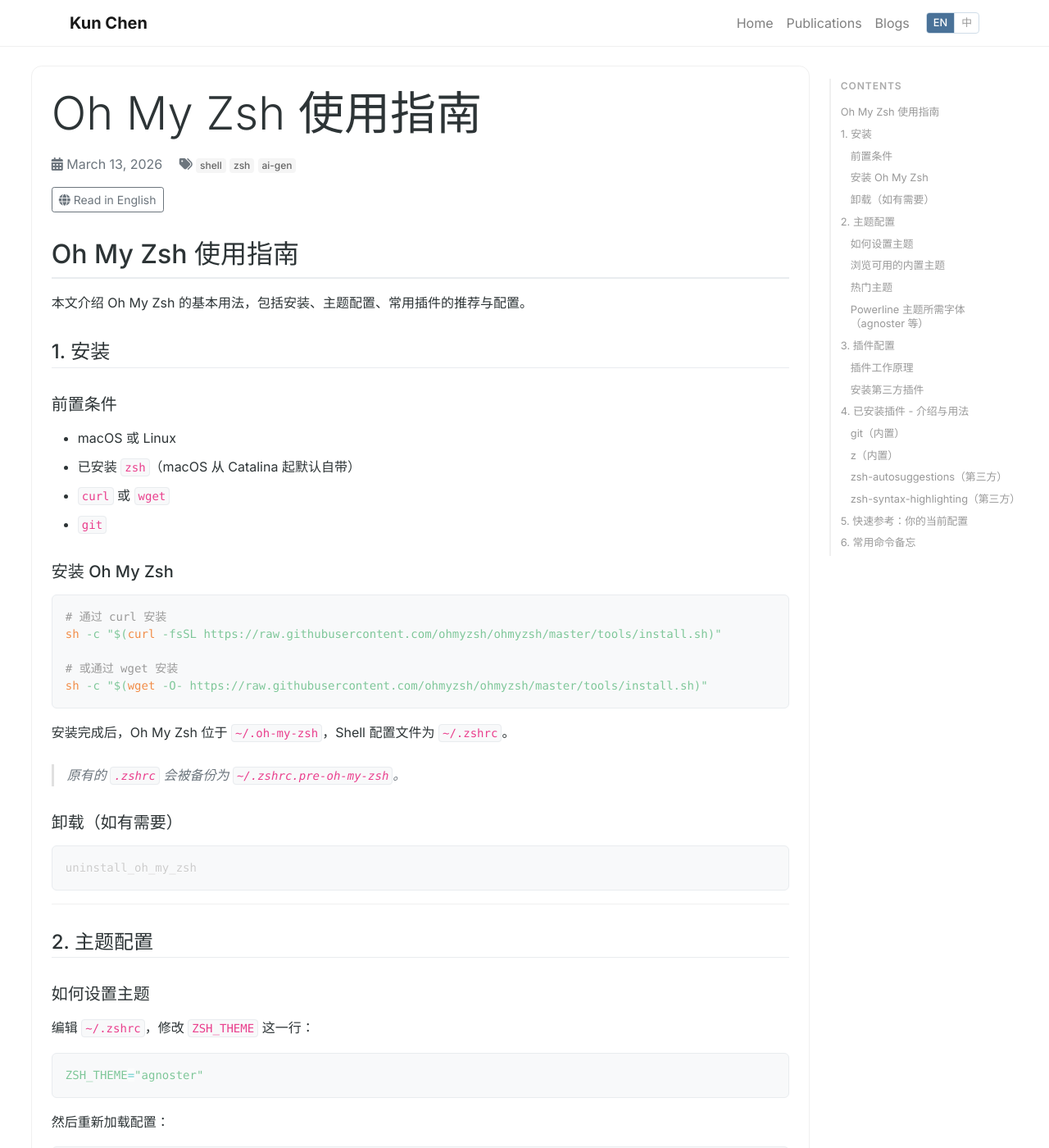
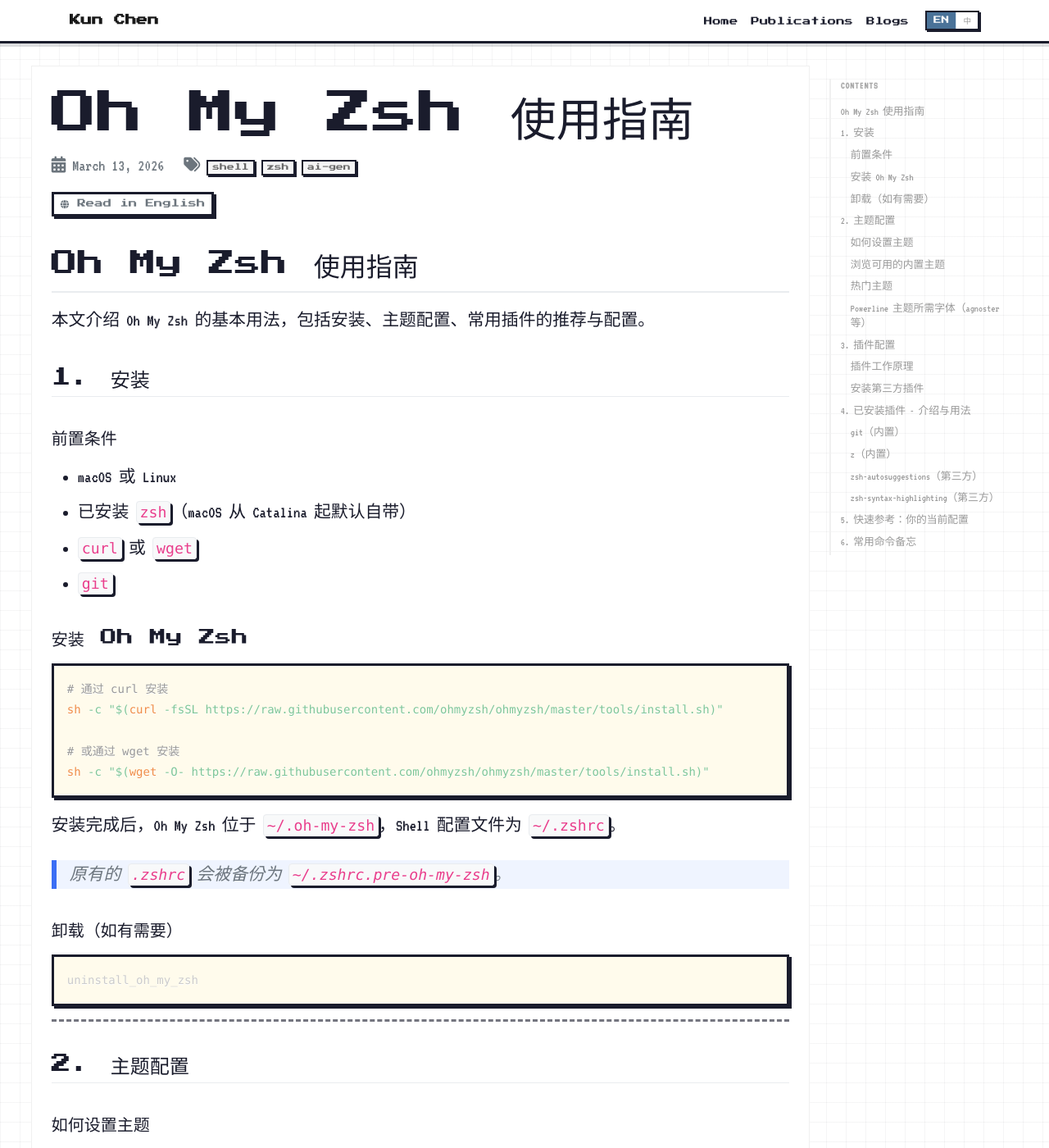
Before and after one commit to Kwen-Chen/Kwen-Chen.github.io, a Jekyll site: the page built from _blogs/2026-03-13-oh-my-zsh-guide-zh.md, in a window 1280 px wide and 1400 px high. Shown: the whole window at 82% size. Built offline with Jekyll 4.4.1, drawn with Linux system fonts in a browser that asks for light colours; nearby versions of some CDN libraries; some web fonts are replaced; a style sheet for code colours, icons or effects is not loaded.

Commit message:
add news, PhysLogic cover, and switchable pixel theme
- News: Tencent Hunyuan internship & ICML 2026 paper acceptance
- Add cover image for PhysLogic publication
- Add pixel/retro theme toggled via `theme:` in _data/display.yml (classic | pixel)

Co-Authored-By: Claude Fable 5 <noreply@anthropic.com>

```diff
--- a/_data/display.yml
+++ b/_data/display.yml
@@ -1,3 +1,7 @@
+# Site theme: "classic" (original look) or "pixel" (retro pixel-game style).
+# Switch anytime by changing this one line.
+theme: pixel
+
 homepage:
   show_experience: true
   show_news: true
--- /dev/null
+++ b/_includes/theme.html
@@ -0,0 +1,9 @@
+{%- comment -%}
+Theme switcher: set `theme` in _data/display.yml to "classic" or "pixel".
+Classic loads nothing extra; pixel loads retro fonts + pixel-theme.css overrides.
+{%- endcomment -%}
+{%- assign theme = site.data.display.theme | default: "classic" -%}
+{%- if theme == "pixel" -%}
+<link href="https://fonts.googleapis.com/css2?family=Press+Start+2P&family=VT323&family=DotGothic16&display=swap" rel="stylesheet">
+<link rel="stylesheet" href="{{ '/assets/css/pixel-theme.css' | relative_url }}">
+{%- endif -%}
--- a/_layouts/blog.html
+++ b/_layouts/blog.html
@@ -20,6 +20,7 @@
             <link rel="stylesheet" href="https://cdnjs.cloudflare.com/ajax/libs/prism/1.29.0/themes/prism.min.css" integrity="sha512-tN7Ec6zAFaVSG3TpNAKtk4DOHNpSwKHxxrsiw4GHKESGPs5njn/0sMCUMl2kvVQRyCns8CJJ4oOa7L2vBGyxIHQ==" crossorigin="anonymous">
             <link rel="stylesheet" href="https://cdnjs.cloudflare.com/ajax/libs/prism/1.29.0/themes/prism-tomorrow.min.css" integrity="sha512-vswe4c6qH7k4+QJxNlblz8aG9+X+QqJmidQCuH0Q2Tl+JYp4d8eGvN9Z3vR8e/3W1D4GWsGXD7/1YyYf6e2kEnw==" crossorigin="anonymous">
             <link rel="stylesheet" href="{{ '/assets/css/global.css' | relative_url }}">
+            {% include theme.html %}
 </head>
 <body class="bg-white d-flex flex-column min-vh-100" {% if page.lang_pair %}data-lang-pair="{{ page.lang_pair | relative_url }}"{% endif %} {% if page.lang %}data-page-lang="{{ page.lang }}"{% endif %} {{ page.body_attr }}>
     {% include navbar.html %}
--- a/_layouts/default.html
+++ b/_layouts/default.html
@@ -24,6 +24,7 @@
     <link rel="stylesheet" href="https://cdnjs.cloudflare.com/ajax/libs/prism/1.29.0/themes/prism.min.css" integrity="sha512-tN7Ec6zAFaVSG3TpNAKtk4DOHNpSwKHxxrsiw4GHKESGPs5njn/0sMCUMl2kvVQRyCns8CJJ4oOa7L2vBGyxIHQ==" crossorigin="anonymous">
     <link rel="stylesheet" href="https://cdnjs.cloudflare.com/ajax/libs/prism/1.29.0/themes/prism-tomorrow.min.css" integrity="sha512-vswe4c6qH7k4+QJxNlblz8aG9+X+QqJmidQCuH0Q2Tl+JYp4d8eGvN9Z3vR8e/3W1D4GWsGXD7/1YyYf6e2kEnw==" crossorigin="anonymous">
     <link rel="stylesheet" href="{{ '/assets/css/global.css' | relative_url }}">
+    {% include theme.html %}
 </head>
 <body class="bg-white d-flex flex-column min-vh-100" {{ page.body_attr }}>
     {% include navbar.html %}
--- a/_layouts/prompt.html
+++ b/_layouts/prompt.html
@@ -10,6 +10,7 @@
     <link rel="preconnect" href="https://fonts.gstatic.com" crossorigin>
     <link href="https://fonts.googleapis.com/css2?family=Lato:ital,wght@0,300;0,400;0,700;0,900;1,300;1,400;1,700;1,900&family=Raleway:ital,wght@0,300;0,400;0,500;1,300;1,400;1,500&display=swap" rel="stylesheet">
     <link rel="stylesheet" href="{{ '/assets/css/global.css' | relative_url }}">
+    {% include theme.html %}
 </head>
 <style type="text/css">
     .container {
--- /dev/null
+++ b/assets/css/pixel-theme.css
@@ -0,0 +1,269 @@
+@charset "utf-8";
+/* ============================================================
+   Pixel / retro game theme.
+   Loaded on top of global.css when `theme: pixel` is set in
+   _data/display.yml — every rule here overrides the classic look,
+   so deleting this file (or switching back to `classic`) restores
+   the original theme untouched.
+   ============================================================ */
+
+:root {
+    --px-ink: #1a1c2c;
+    --px-paper: #f4f1e8;
+    --px-panel: #ffffff;
+    --px-accent: #3b6ef5;
+    --px-accent-dark: #29366f;
+    --px-warning: #f5a623;
+    --px-success: #38b764;
+    --px-shadow: 4px 4px 0 var(--px-ink);
+    --px-shadow-sm: 3px 3px 0 var(--px-ink);
+    --px-font-body: "VT323", "DotGothic16", "Zpix", monospace;
+    --px-font-title: "Press Start 2P", "DotGothic16", "Zpix", monospace;
+}
+
+/* ---------- base ---------- */
+
+body {
+    font-family: var(--px-font-body);
+    font-size: 1.25rem;
+    line-height: 1.45;
+    color: var(--px-ink);
+    background-color: var(--px-paper) !important;
+    background-image:
+        linear-gradient(rgba(26, 28, 44, 0.045) 1px, transparent 1px),
+        linear-gradient(90deg, rgba(26, 28, 44, 0.045) 1px, transparent 1px);
+    background-size: 24px 24px;
+}
+
+h1, h2, h3, h4, h5, h6,
+.h1, .h2, .h3, .h4, .h5, .h6 {
+    font-family: var(--px-font-title);
+    line-height: 1.6;
+    letter-spacing: 0;
+    color: var(--px-ink);
+}
+
+h5, .h5 { font-size: 0.95rem; }
+h6, .h6 { font-size: 0.8rem; }
+
+a {
+    color: var(--px-accent);
+    text-decoration: none;
+}
+
+a:hover {
+    color: var(--px-accent-dark);
+    text-decoration: underline;
+    text-decoration-style: dotted;
+    text-underline-offset: 3px;
+}
+
+hr {
+    border: none;
+    border-top: 3px dashed var(--px-ink);
+    opacity: 0.6;
+}
+
+/* pixel-crisp images */
+img {
+    image-rendering: pixelated;
+}
+
+::selection {
+    background: var(--px-accent);
+    color: #fff;
+}
+
+/* ---------- navbar ---------- */
+
+.navbar {
+    background-color: var(--px-panel) !important;
+    border-bottom: 3px solid var(--px-ink);
+    box-shadow: 0 4px 0 rgba(26, 28, 44, 0.15) !important;
+}
+
+.navbar-brand {
+    font-family: var(--px-font-title);
+    font-size: 0.85rem;
+}
+
+.navbar .nav-link {
+    font-family: var(--px-font-title);
+    font-size: 0.65rem;
+    color: var(--px-ink) !important;
+    padding-top: 0.7rem;
+}
+
+.navbar .nav-item.active .nav-link,
+.navbar .nav-link:hover {
+    color: var(--px-accent) !important;
+}
+
+.navbar-toggler {
+    border: 2px solid var(--px-ink);
+    border-radius: 0;
+}
+
+/* ---------- cards & panels ---------- */
+
+.card,
+.card.border-0 {
+    border: 3px solid var(--px-ink) !important;
+    border-radius: 0 !important;
+    box-shadow: var(--px-shadow) !important;
+    background-color: var(--px-panel);
+    transition: transform 0.1s steps(2), box-shadow 0.1s steps(2);
+}
+
+.card:hover {
+    transform: translate(-2px, -2px);
+    box-shadow: 6px 6px 0 var(--px-ink) !important;
+}
+
+.shadow-sm {
+    box-shadow: var(--px-shadow-sm) !important;
+}
+
+.rounded-sm, .rounded, .rounded-lg, .rounded-circle,
+.rounded-xl, .rounded-xl-top, .rounded-xl-bottom {
+    border-radius: 0 !important;
+}
+
+/* portrait */
+.card-img-overlay img,
+img.rounded-circle {
+    border: 3px solid var(--px-ink);
+}
+
+/* ---------- badges ---------- */
+
+.badge,
+.badge-pill {
+    font-family: var(--px-font-title);
+    font-size: 0.55rem;
+    border-radius: 0 !important;
+    border: 2px solid var(--px-ink);
+    box-shadow: 2px 2px 0 var(--px-ink);
+    padding: 0.35em 0.6em;
+}
+
+.badge-warning {
+    background-color: var(--px-warning);
+    color: var(--px-ink);
+}
+
+.badge-success {
+    background-color: var(--px-success);
+    color: #fff;
+}
+
+.badge-info {
+    background-color: var(--px-accent);
+    color: #fff;
+}
+
+/* ---------- buttons ---------- */
+
+.btn {
+    font-family: var(--px-font-title);
+    font-size: 0.65rem;
+    border: 3px solid var(--px-ink);
+    border-radius: 0 !important;
+    box-shadow: var(--px-shadow-sm);
+    transition: none;
+}
+
+.btn:hover,
+.btn:focus {
+    transform: translate(2px, 2px);
+    box-shadow: 1px 1px 0 var(--px-ink);
+}
+
+/* ---------- publication covers ---------- */
+
+.pub-cover-zoom,
+.cover-image,
+.bubble-visual-hash {
+    border: 3px solid var(--px-ink);
+    border-radius: 0 !important;
+    box-shadow: var(--px-shadow-sm);
+}
+
+/* ---------- blog content ---------- */
+
+.blog-content {
+    font-family: var(--px-font-body);
+    font-size: 1.3rem;
+}
+
+.blog-content h1, .blog-content h2, .blog-content h3,
+.blog-content h4, .blog-content h5, .blog-content h6 {
+    font-family: var(--px-font-title);
+}
+
+.blog-content blockquote {
+    border-left: 6px solid var(--px-accent);
+    background: rgba(59, 110, 245, 0.08);
+    border-radius: 0;
+}
+
+.blog-content img {
+    border: 3px solid var(--px-ink);
+    border-radius: 0 !important;
+    box-shadow: var(--px-shadow);
+}
+
+.blog-content table {
+    border: 3px solid var(--px-ink);
+}
+
+.blog-content table th,
+.blog-content table td {
+    border: 2px solid var(--px-ink);
+}
+
+.highlighter-rouge {
+    border: 3px solid var(--px-ink);
+    border-radius: 0;
+    box-shadow: var(--px-shadow-sm);
+    background-color: #fffbec;
+}
+
+code, pre, .highlighter-rouge pre {
+    font-family: "VT323", "Source Code Pro", monospace;
+    font-size: 1.05rem;
+}
+
+/* ---------- footer ---------- */
+
+.footer {
+    border-top: 3px solid var(--px-ink);
+    background-color: var(--px-panel);
+    font-family: var(--px-font-body);
+}
+
+/* ---------- language toggle ---------- */
+
+.lang-toggle {
+    border: 2px solid var(--px-ink) !important;
+    border-radius: 0 !important;
+    box-shadow: 2px 2px 0 var(--px-ink);
+    font-family: var(--px-font-title);
+    font-size: 0.6rem;
+}
+
+/* ---------- scrollbar (webkit) ---------- */
+
+::-webkit-scrollbar {
+    width: 14px;
+}
+
+::-webkit-scrollbar-track {
+    background: var(--px-paper);
+    border-left: 2px solid var(--px-ink);
+}
+
+::-webkit-scrollbar-thumb {
+    background: var(--px-ink);
+    border: 3px solid var(--px-paper);
+}
```
Also changed, not shown: _news/2026-physlogic-accepted.md (added, +9 -0 lines), _news/2026-tencent.md (added, +7 -0 lines), _publications/2026/2026-physlogic.md (+1 -0 lines), assets/images/covers/PhysLogic.png (added).
